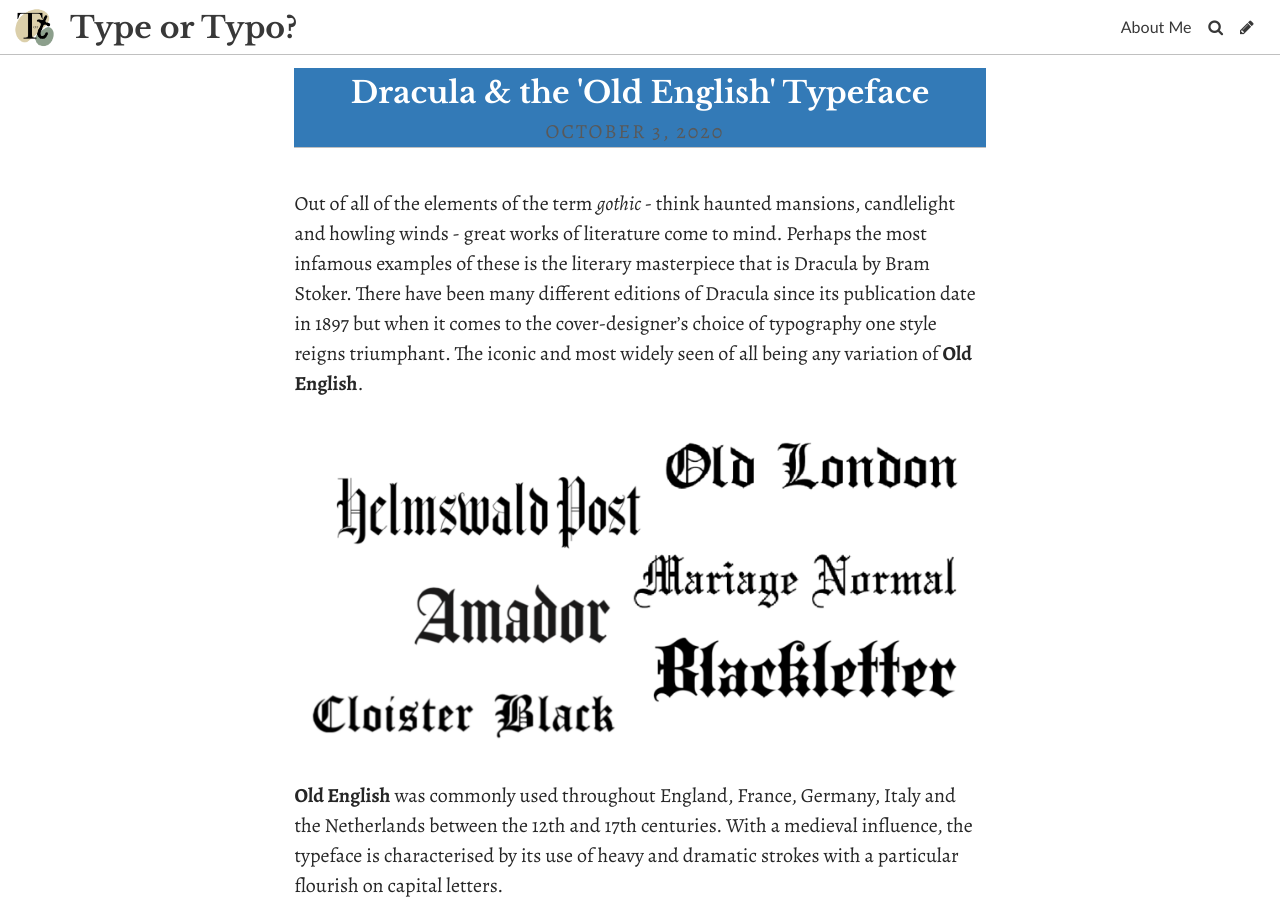
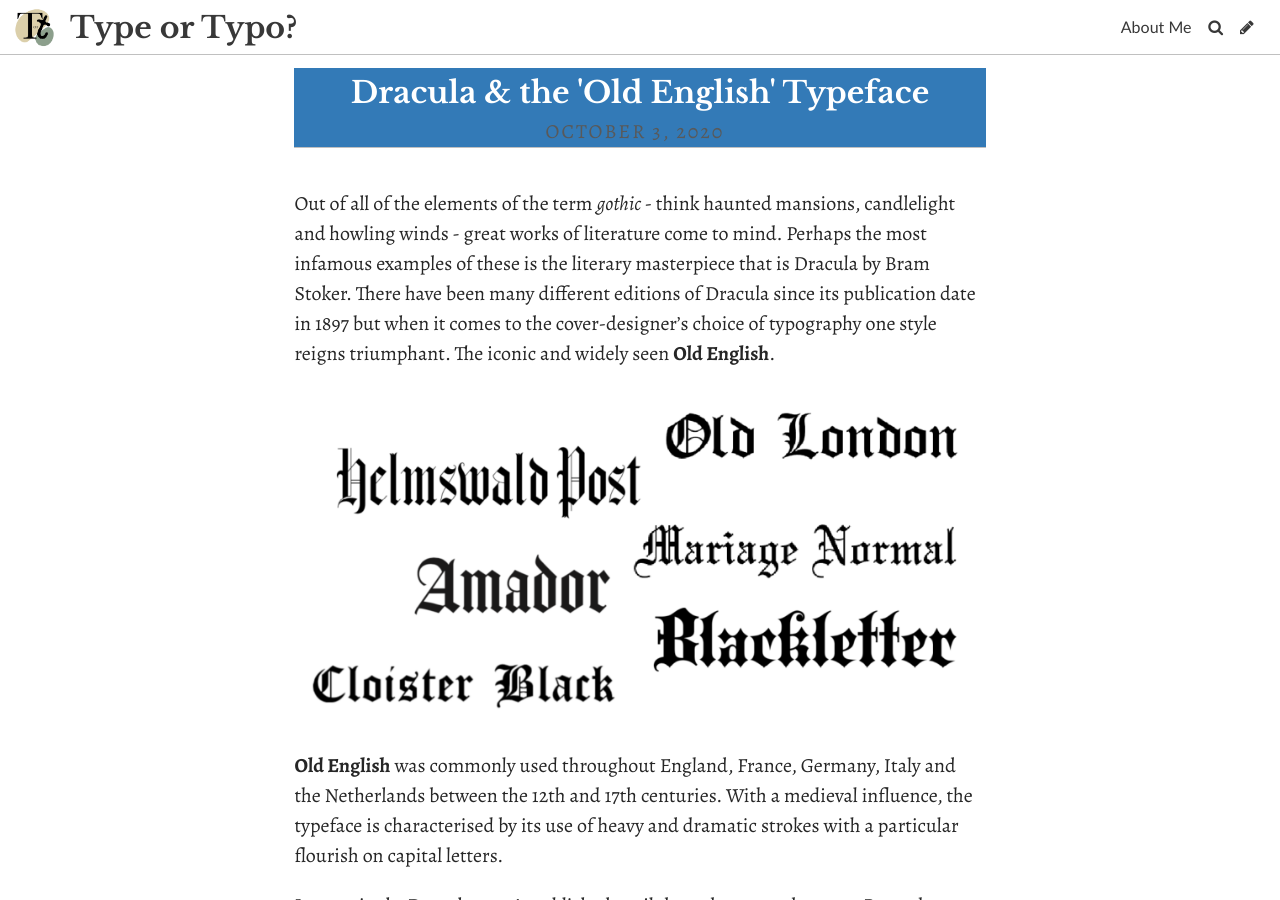
Before and after one commit to jemcox/brookesbooks, a Jekyll site: the page built from _posts/2020-10-03-gothic-literature-and-the-old-english-font.md, in a window 1280 px wide and 900 px high. Built offline with Jekyll 4.4.1, drawn with Linux system fonts in a browser that asks for light colours; some web fonts are replaced; some of the changed text lies outside the part shown.

Commit message:
Update Post “2020-10-03-gothic-literature-and-the-old-english-font”

```diff
--- a/_posts/2020-10-03-gothic-literature-and-the-old-english-font.md
+++ b/_posts/2020-10-03-gothic-literature-and-the-old-english-font.md
@@ -10,7 +10,7 @@ tags:
   - Art
   - Design
 ---
-Out of all of the elements of the term *gothic* - think haunted mansions, candlelight and howling winds - great works of literature come to mind. Perhaps the most infamous examples of these is the literary masterpiece that is Dracula by Bram Stoker. There have been many different editions of Dracula since its publication date in 1897 but when it comes to the cover-designer's choice of typography one style reigns triumphant. The iconic and most widely seen of all being any variation of **Old English**.
+Out of all of the elements of the term *gothic* - think haunted mansions, candlelight and howling winds - great works of literature come to mind. Perhaps the most infamous examples of these is the literary masterpiece that is Dracula by Bram Stoker. There have been many different editions of Dracula since its publication date in 1897 but when it comes to the cover-designer's choice of typography one style reigns triumphant. The iconic and widely seen **Old English**.
 
 ![](../uploads/screenshot-2020-10-04-at-13.21.25.png "Popular Old English Fonts")
 
```
Also changed, not shown: other parts of _posts/2020-10-03-gothic-literature-and-the-old-english-font.md (+1 -1 lines).
